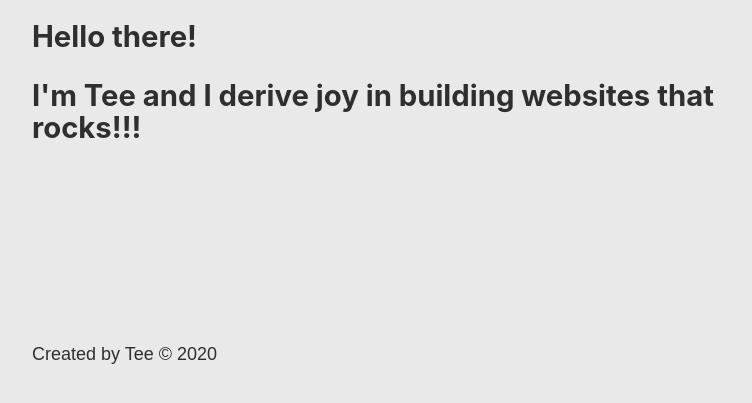
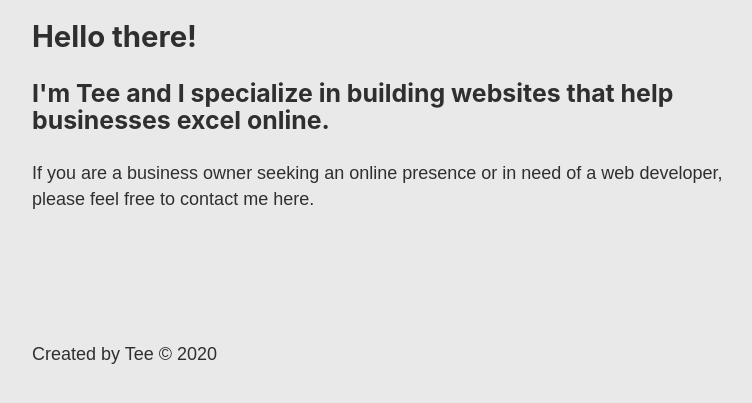
Before and after one commit to Teegreat/Tee, a Gatsby site: page / in a window 1280 px wide. Shown: the part 389-792 px from the top of the page, without its empty margins (251-1003 px from the left). Built offline with nearby package versions, Linux system fonts and the light colour scheme; Gatsby itself is replaced by a stand-in of ours.

Commit message:
home page content

```diff
--- a/src/pages/index.js
+++ b/src/pages/index.js
@@ -1,4 +1,5 @@
 import React from "react"
+import { Link } from "gatsby"
 import Layout from "../components/layout"
 import Head from "../components/head"
 import Typist from "react-typist"
@@ -18,7 +19,15 @@ const HomePage = () => {
       </h1>
 
       <h2 style={{ marginTop: "2.5rem" }}>Hello there!</h2>
-      <h2>I'm Tee and I derive joy in building websites that rocks!!!</h2>
+      <h3>
+        I'm Tee and I specialize in building websites that help businesses excel
+        online.
+      </h3>
+
+      <p>
+        If you are a business owner seeking an online presence or in need of a
+        web developer, please feel free to contact me here.
+      </p>
     </Layout>
   )
 }
```
Also changed, not shown: src/pages/index.module.scss (added).
